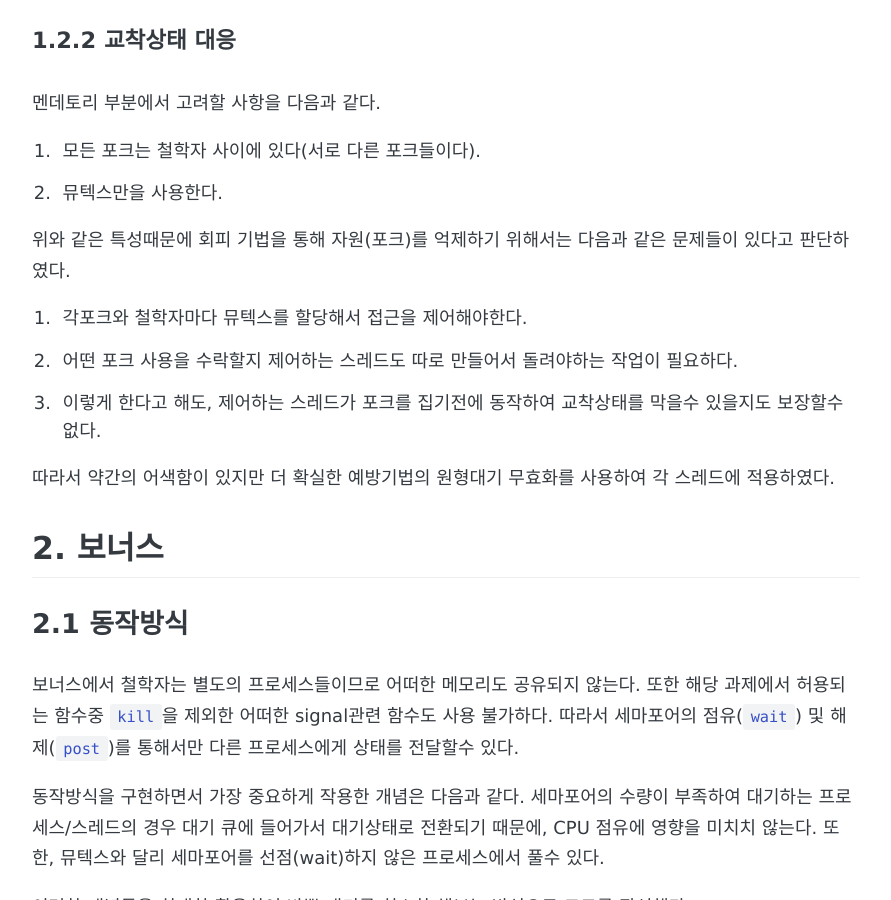
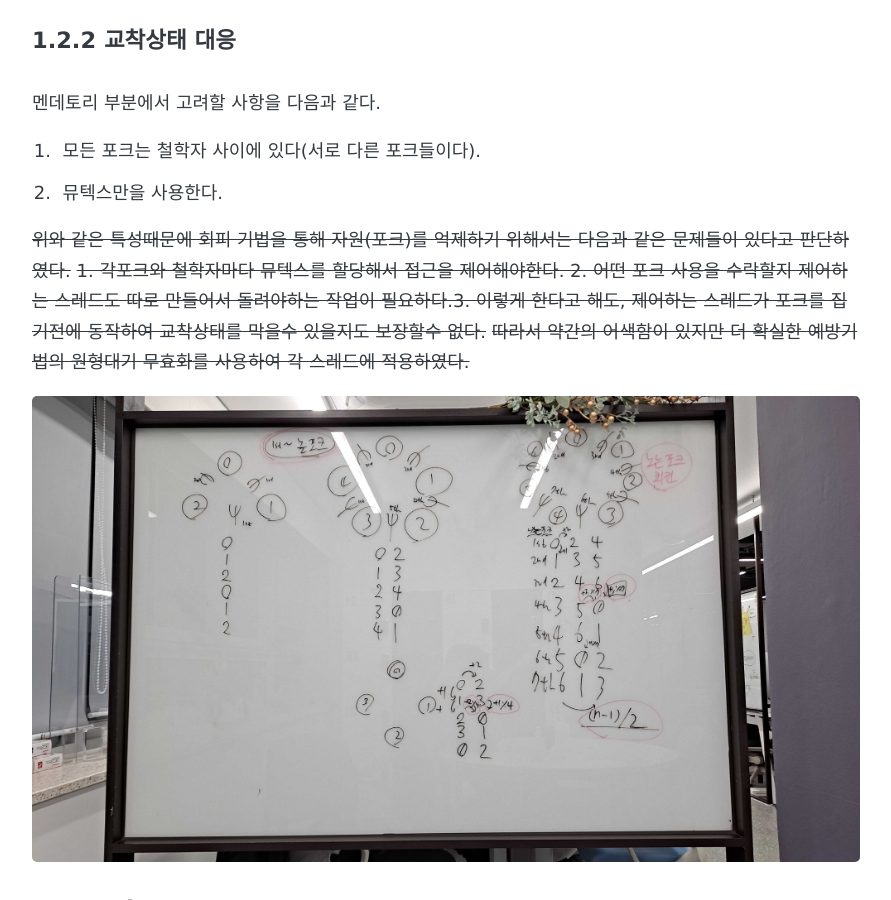
Before and after one commit to gyujun9403/gyujun9403.github.io, a Jekyll site: the page built from _posts/2022-02-22-philo-how to make.md, in a window 1280 px wide and 900 px high, scrolled down 2410 px. Shown: the whole window, without its empty margins (194-1085 px from the left). Built offline with Jekyll 4.4.1, drawn with Linux system fonts in a browser that asks for light colours; some web fonts are replaced; comment, search, counter and statistics services are not loaded.

Commit message:
멘데토리 수정 중, 사진 추가

```diff
--- a/_posts/2022-02-22-philo-how to make.md
+++ b/_posts/2022-02-22-philo-how to make.md
@@ -48,12 +48,11 @@ share: true
 1. 모든 포크는 철학자 사이에 있다(서로 다른 포크들이다).
 2. 뮤텍스만을 사용한다.
 
-위와 같은 특성때문에 회피 기법을 통해 자원(포크)를 억제하기 위해서는 다음과 같은 문제들이 있다고 판단하였다.
-1. 각포크와 철학자마다 뮤텍스를 할당해서 접근을 제어해야한다.
-2. 어떤 포크 사용을 수락할지 제어하는 스레드도 따로 만들어서 돌려야하는 작업이 필요하다.
-3. 이렇게 한다고 해도, 제어하는 스레드가 포크를 집기전에 동작하여 교착상태를 막을수 있을지도 보장할수 없다.
+~~위와 같은 특성때문에 회피 기법을 통해 자원(포크)를 억제하기 위해서는 다음과 같은 문제들이 있다고 판단하였다.~~
+~~1. 각포크와 철학자마다 뮤텍스를 할당해서 접근을 제어해야한다. 2. 어떤 포크 사용을 수락할지 제어하는 스레드도 따로 만들어서 돌려야하는 작업이 필요하다.3. 이렇게 한다고 해도, 제어하는 스레드가 포크를 집기전에 동작하여 교착상태를 막을수 있을지도 보장할수 없다.~~
+~~따라서 약간의 어색함이 있지만 더 확실한 예방기법의 원형대기 무효화를 사용하여 각 스레드에 적용하였다.~~
 
-따라서 약간의 어색함이 있지만 더 확실한 예방기법의 원형대기 무효화를 사용하여 각 스레드에 적용하였다.
+![philo controll](/images/42seoul/philo/philo_controll.jpg)
 
 ## 2. 보너스
 ### 2.1 동작방식
```
Also changed, not shown: images/42seoul/philo/philo_controll.jpg (added).
